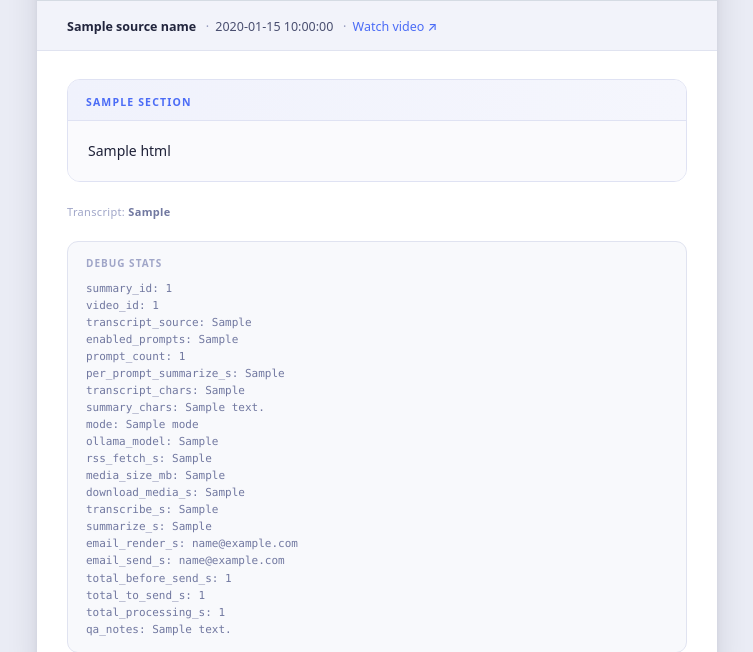
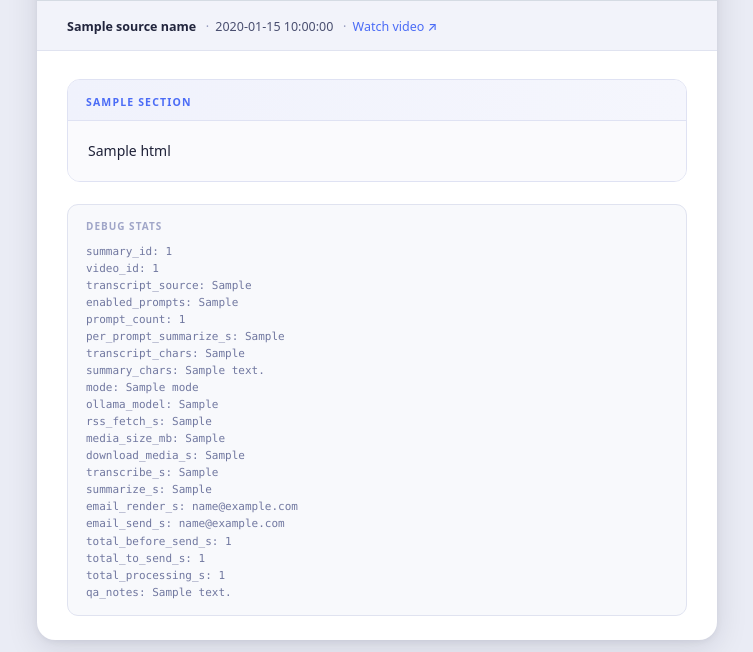
Before and after one commit to darthrootbeer/youtube-summarizer, a Python web app: template youtube_summarizer/templates/email.html.j2 in a window 1280 px wide. Shown: the part 478-1130 px from the top of the page, without its empty margins (263-1016 px from the left). Run offline with Jinja, Linux system fonts and the light colour scheme; the template is opened without the code that fills it: most values are stand-ins (such as "Sample title", 1, 10 or a date in 2020); grey boxes marked "Sample" are stand-in pictures.

Commit message:
Chore: remove transcript source line from email template
Co-Authored-By: Claude Sonnet 4.6 <noreply@anthropic.com>

```diff
--- a/youtube_summarizer/templates/email.html.j2
+++ b/youtube_summarizer/templates/email.html.j2
@@ -71,10 +71,6 @@
           </div>
           {% endfor %}
 
-          <!-- Transcript source -->
-          <div style="font-size:11px;color:#a0a6c8;letter-spacing:.03em;margin-top:2px;">
-            Transcript:&nbsp;<strong style="color:#7178a0;font-weight:600;">{{ transcript_source }}</strong>
-          </div>
 
           <!-- Beta stats -->
           {% if beta_stats %}
```
